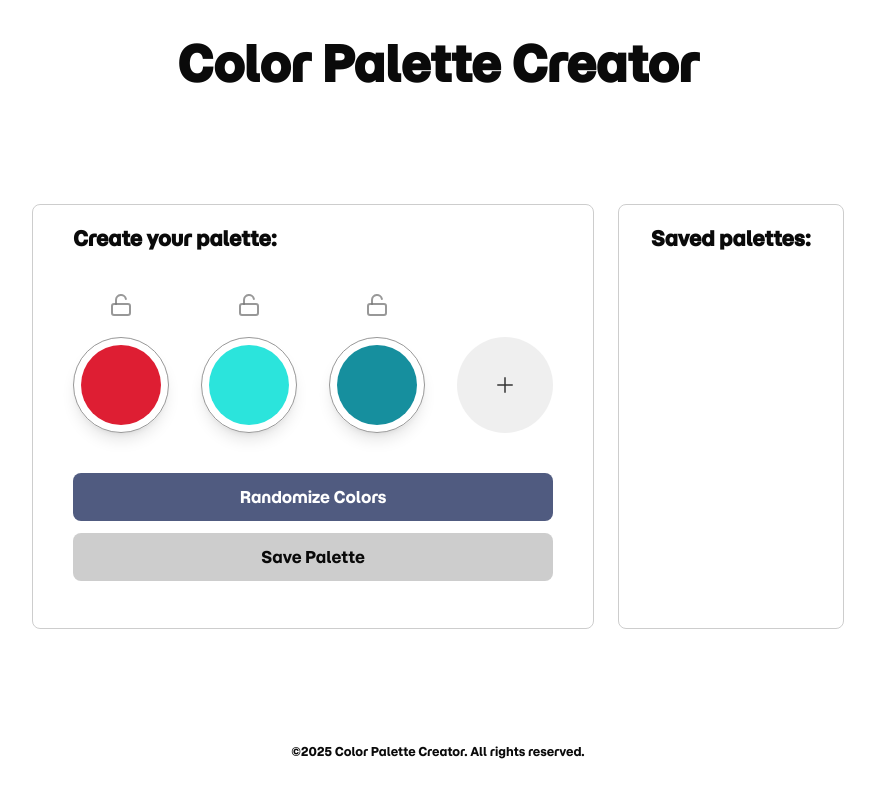
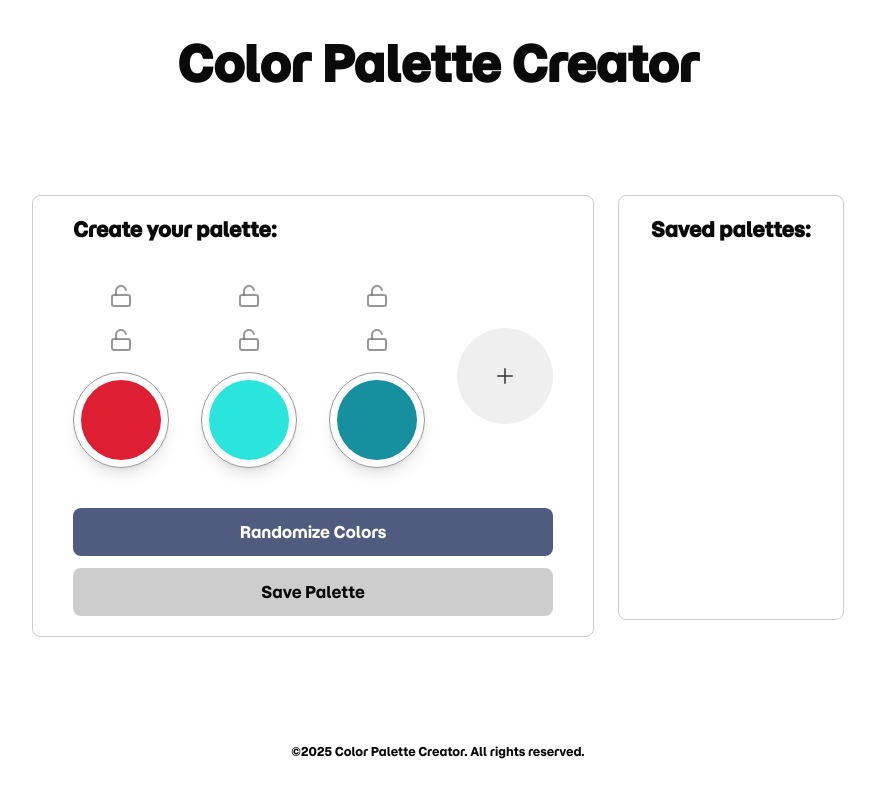
Before and after one commit to DanielG808/color-palette-creator, a Next.js app: page / in a window 1280 px wide. Shown: the whole page, without its empty margins (202-1077 px from the left). Built offline with nearby package versions, Linux system fonts and the light colour scheme.

Commit message:
added delete-palette-button; modularized color-lock-button

```diff
--- /dev/null
+++ b/components/color-lock-button.tsx
@@ -0,0 +1,26 @@
+import { LockIcon, LockOpenIcon } from "lucide-react";
+
+type ColorLockButtonProps = {
+  index: number;
+  locked: boolean;
+  toggleLock: (index: number) => void;
+};
+
+export default function ColorLockButton({
+  index,
+  locked,
+  toggleLock,
+}: ColorLockButtonProps) {
+  return (
+    <button
+      onClick={() => toggleLock(index)}
+      className="duration-200 cursor-pointer"
+    >
+      {locked ? (
+        <LockIcon className="text-calm-5 hover:text-black" />
+      ) : (
+        <LockOpenIcon className="text-calm-4/75 hover:text-black" />
+      )}
+    </button>
+  );
+}
--- a/components/color-palette.tsx
+++ b/components/color-palette.tsx
@@ -5,6 +5,7 @@ import ColorChip from "./color-chip";
 import PlusButton from "./plus-button";
 import { LockIcon, LockOpenIcon } from "lucide-react";
 import { TColorChip } from "@/lib/types/colorChip";
+import ColorLockButton from "./color-lock-button";
 
 type ColorPaletteProps = {
   colors: TColorChip[];
@@ -35,6 +36,11 @@ export default function ColorPalette({
           transition={{ duration: 0.18 }}
           className="flex flex-col items-center space-y-5"
         >
+          <ColorLockButton
+            index={index}
+            locked={color.locked}
+            toggleLock={toggleLock}
+          />
           <button
             onClick={() => toggleLock(index)}
             className="duration-200 cursor-pointer"
--- /dev/null
+++ b/components/delete-palette-button.tsx
@@ -0,0 +1,9 @@
+import { Trash2Icon } from "lucide-react";
+
+export default function DeletePaletteButton() {
+  return (
+    <button className="m-2">
+      <Trash2Icon className="w-5 h-5" />
+    </button>
+  );
+}
--- a/components/palette-chip.tsx
+++ b/components/palette-chip.tsx
@@ -4,7 +4,7 @@ import { cn } from "@/lib/utils/cn";
 
 type PaletteChipProps = {
   palette: TPalette;
-  className: string;
+  className?: string;
 };
 
 export default function PaletteChip({ palette, className }: PaletteChipProps) {
--- a/components/palette-list.tsx
+++ b/components/palette-list.tsx
@@ -1,5 +1,6 @@
 import { TPalette } from "@/lib/types/palette";
 import PaletteChip from "./palette-chip";
+import DeletePaletteButton from "./delete-palette-button";
 
 type PaletteListProps = {
   palettes: TPalette[];
@@ -9,11 +10,14 @@ export default function PaletteList({ palettes }: PaletteListProps) {
   return (
     <ul className="space-y-1 overflow-y-auto max-h-full pr-4">
       {palettes.map((palette, index) => (
-        <PaletteChip
-          key={palette.id}
-          palette={palette}
-          className={index % 2 === 0 ? "bg-calm-2/65" : ""}
-        />
+        <div
+          className={`${
+            index % 2 === 0 ? "bg-calm-2/65" : ""
+          } flex justify-between w-full`}
+        >
+          <PaletteChip key={palette.id} palette={palette} />
+          <DeletePaletteButton />
+        </div>
       ))}
     </ul>
   );
```
